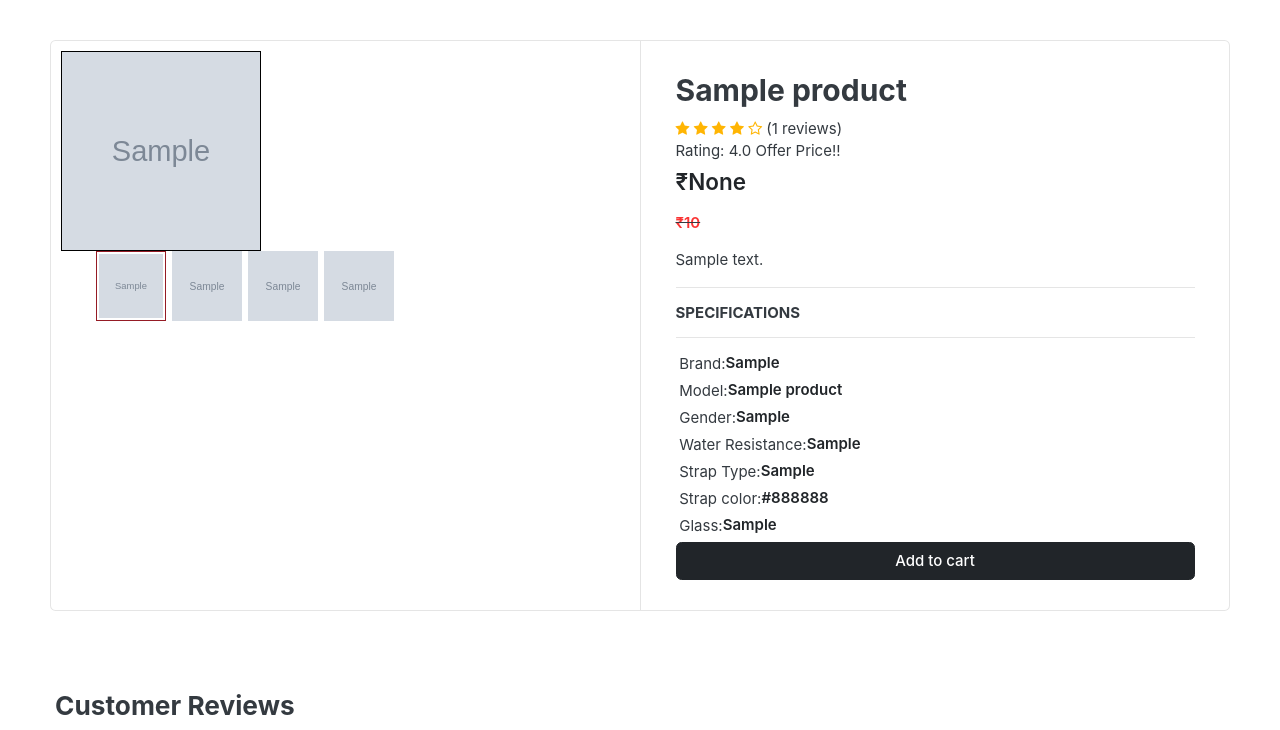
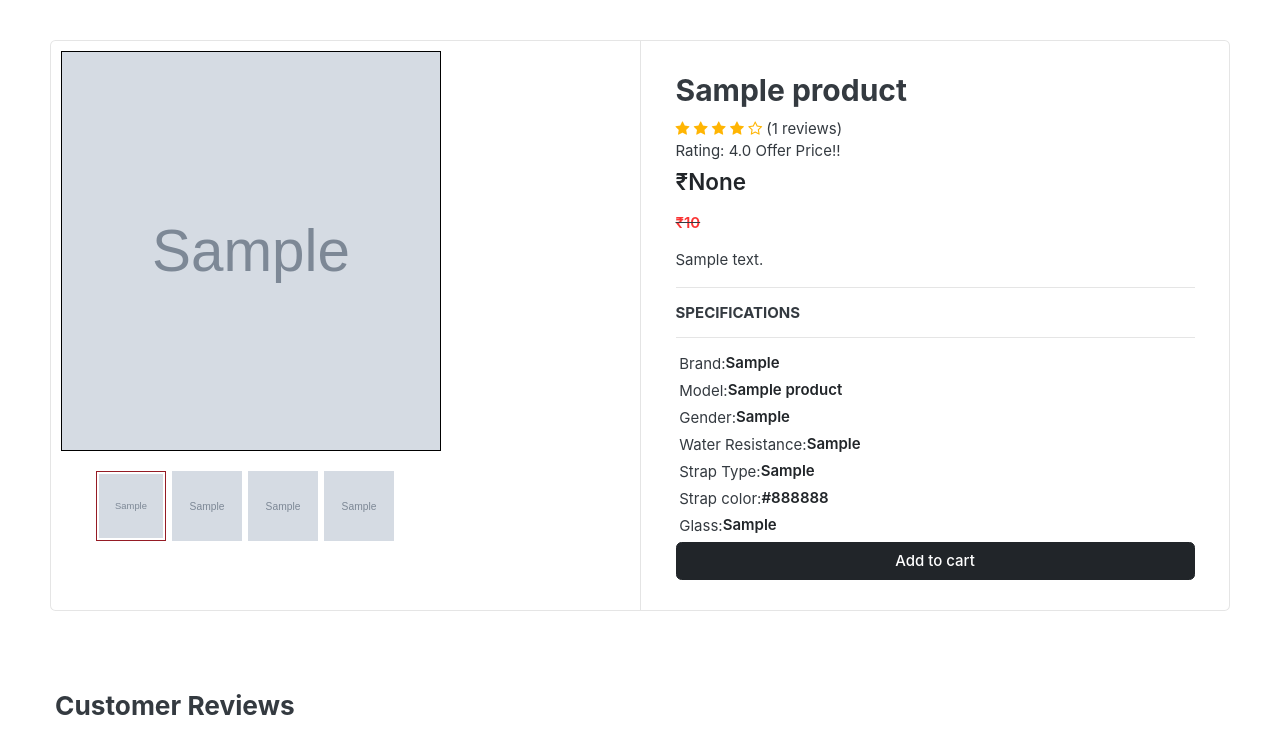
Before and after one commit to shareefmhd03/Ticker-Django, a Django app: page /store/sample/sample/ in a window 1280 px wide. Shown: the part 101-831 px from the top of the page. Run offline with Django 3.2, Linux system fonts and the light colour scheme; tables that the repository leaves empty hold one stand-in row (values such as "Sample post"); grey boxes marked "Sample" are stand-in pictures; some libraries are stand-ins or nearby versions; some web fonts are replaced.

Commit message:
style changes

```diff
--- a/Ticker/urls.py
+++ b/Ticker/urls.py
@@ -20,7 +20,8 @@
 from. import views
 
 urlpatterns = [
-    path('admin/', admin.site.urls),
+    # path('admin/', include('admin_honeypot.urls',namespace = 'admin_honeypot')),
+    path('secure_admin/', admin.site.urls),
     path('', views.home, name= 'home'),
     path('store/', include('store.urls')),
     path('carts/', include('carts.urls')),
--- a/static/css/style.css
+++ b/static/css/style.css
@@ -58,3 +58,7 @@
 }
 
 .small-container .show-small-img:last-of-type { margin-right: 0; }
+.imageview{
+  height: 300px;
+  width: 300px;
+}
--- a/templates/user/product_View.html
+++ b/templates/user/product_View.html
@@ -69,6 +69,69 @@
 	}
  </style>
 
+ <style>
+	*{
+		margin: 0;
+		padding: 0;
+		box-sizing: border-box;
+
+	  }
+
+	  .show {
+		width: 380px;
+		height: 400px;
+	  }
+
+	  .small-img {
+		width: 350px;
+		height: 70px;
+		margin-top: 30px;
+		position: relative;
+		left: 25px;
+	  }
+
+	  .small-img .icon-left, .small-img .icon-right {
+		width: 12px;
+		height: 24px;
+		cursor: pointer;
+		position: absolute;
+		top: 0;
+		bottom: 0;
+		margin: auto 0;
+	  }
+
+	  .small-img .icon-left { transform: rotate(180deg) }
+
+	  .small-img .icon-right { right: 0; }
+
+	  .small-img .icon-left:hover, .small-img .icon-right:hover { opacity: .5; }
+
+	  .small-container {
+		width: 310px;
+		height: 70px;
+		overflow: hidden;
+		position: absolute;
+		left: 0;
+		right: 0;
+		margin: 0 auto;
+	  }
+
+	  .small-container div {
+		width: 800%;
+		position: relative;
+	  }
+
+	  .small-container .show-small-img {
+		width: 70px;
+		height: 70px;
+		margin-right: 6px;
+		cursor: pointer;
+		float: left;
+	  }
+
+	  .small-container .show-small-img:last-of-type { margin-right: 0; }
+
+ </style>
 </head>
 
 <body>
@@ -162,13 +225,13 @@
 
 	<section class="section-content padding-y">
 		<div class="container">
-			<link rel="stylesheet" type="text/css" href="{% static 'css/style.css' %}">
 
 			<div class="card">
+
 				<div class="row no-gutters">
 					<aside class="col-lg-6">
 						<div class="show" style="z-index:9;" href="{{prod.image1.url}}">
-							<img src="{{prod.image1.url}}" id="show-img" style="margin: 10px;
+							<img src="{{prod.image1.url}}"  class="imageview" id="show-img" style="margin: 10px;
 										border: 1px solid black;">
 						</div>
 
```
Also changed, not shown: Ticker/settings.py (+6 -5 lines).
